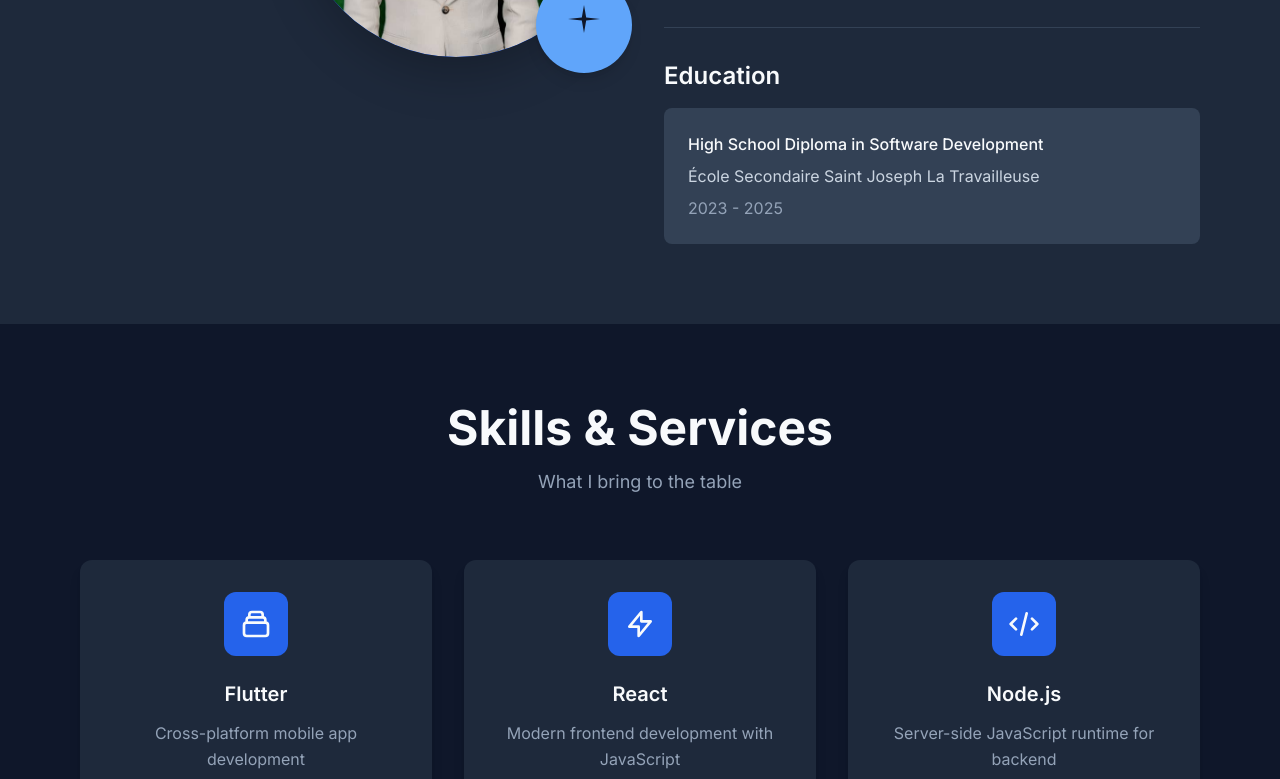
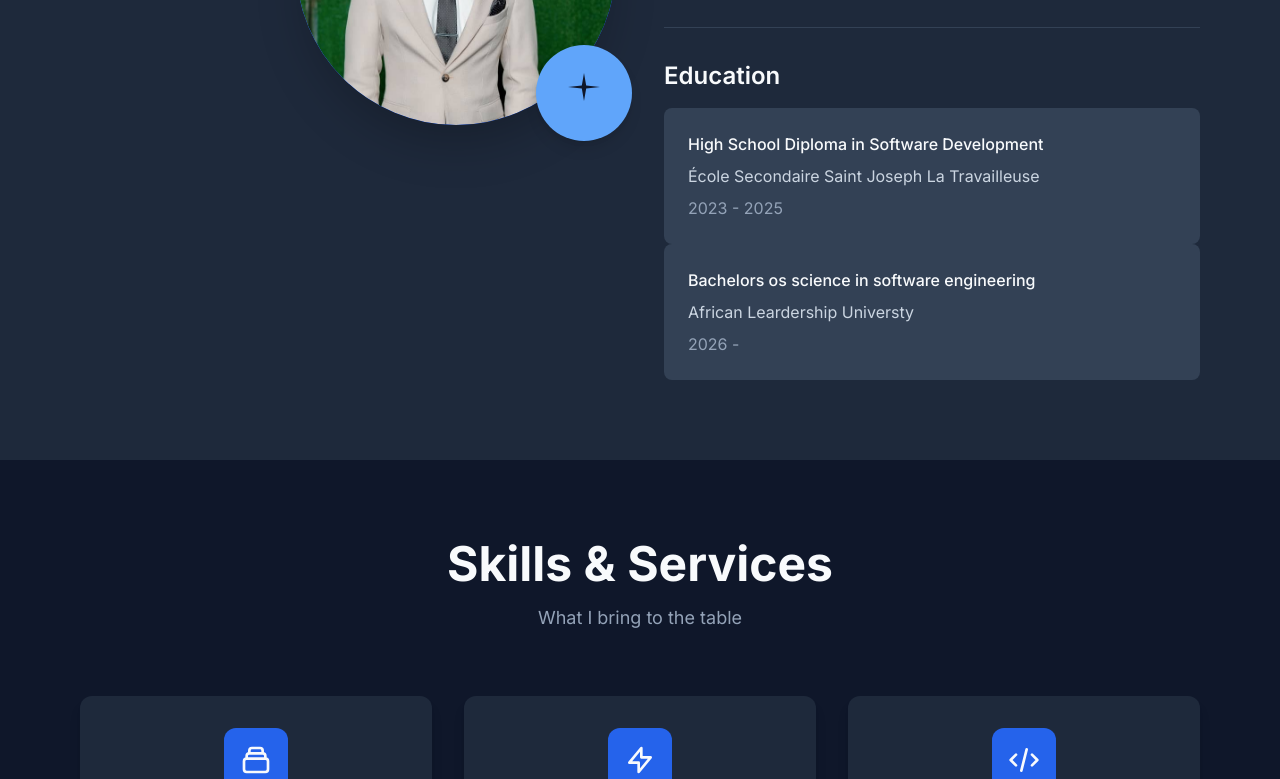
Before and after one commit to KelvinMunene9839/kelvin-portifolio, a React (Vite) app: page / in a window 1280 px wide. Shown: the part 1441-2220 px from the top of the page. Built offline with nearby package versions, Linux system fonts and the light colour scheme.

Commit message:
new on education

```diff
--- a/src/componenets/About.jsx
+++ b/src/componenets/About.jsx
@@ -64,6 +64,11 @@
                 <p className="text-dark-300 mb-2">École Secondaire Saint Joseph La Travailleuse</p>
                 <p className="text-dark-400">2023 - 2025</p>
               </div>
+                <div className="bg-dark-700 p-6 rounded-lg">
+                <h4 className="text-dark-50 font-medium mb-2">Bachelors os science in software engineering</h4>
+                <p className="text-dark-300 mb-2">African Leardership Universty</p>
+                <p className="text-dark-400">2026 -</p>
+              </div>
             </div>
           </div>
         </div>
```
